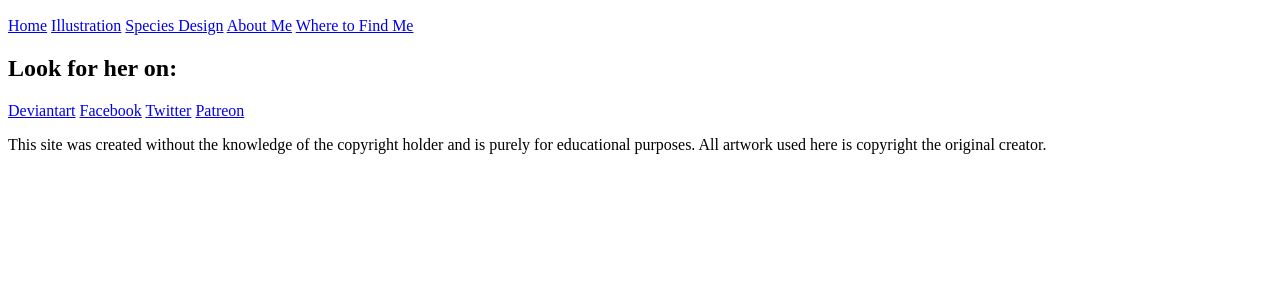
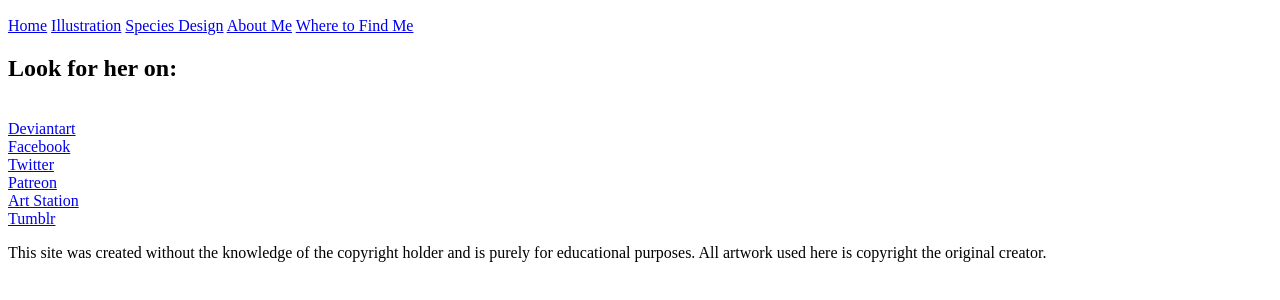
Before and after one commit to necropocene/DeviantArtArtistPortfolioAllisonTheus, a plain HTML site: page contact.html in a window 1280 px wide. Shown: the part 110-410 px from the top of the page. Drawn offline with Linux system fonts and the light colour scheme.

Commit message:
contacts updated

```diff
--- a/contact.html
+++ b/contact.html
@@ -15,10 +15,19 @@
 
         <p>
             <h2>Look for her on:</h2>
+            <br>
             <a href="https://www.deviantart.com/beastofoblivion">Deviantart</a>
+            <br>
             <a href="https://www.facebook.com/beastofoblivion/">Facebook</a>
+            <br>
             <a href="https://twitter.com/BeastofOblivion">Twitter</a>
+            <br>
             <a href="patreon.com/EmpireofEels">Patreon</a>
+            <br>
+            <a href="https://www.artstation.com/beastofoblivion">Art Station</a>
+            <br>
+            <a href="https://crispyfishsticks.tumblr.com/">Tumblr</a>
+
         </p>
 
 
```
